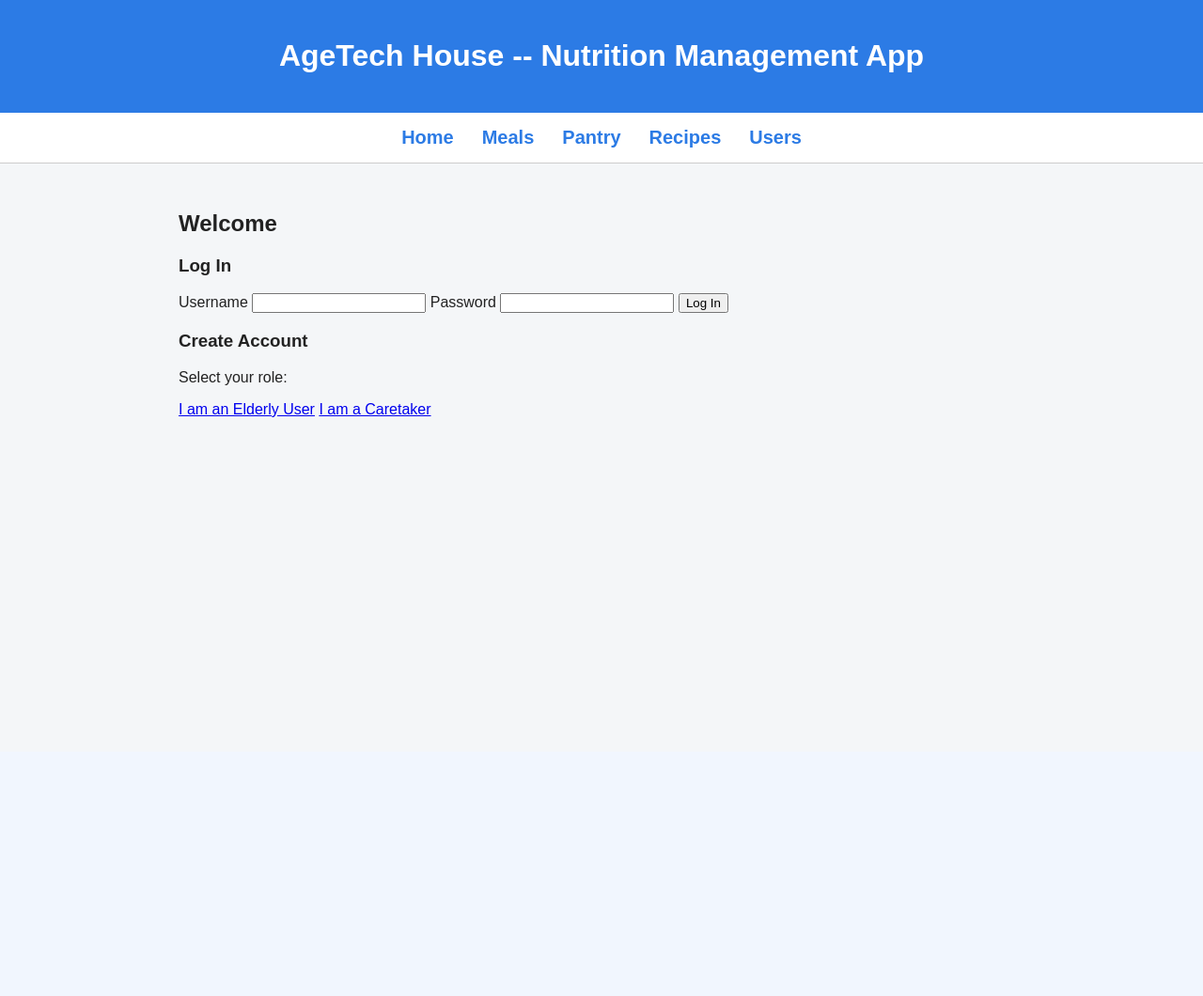
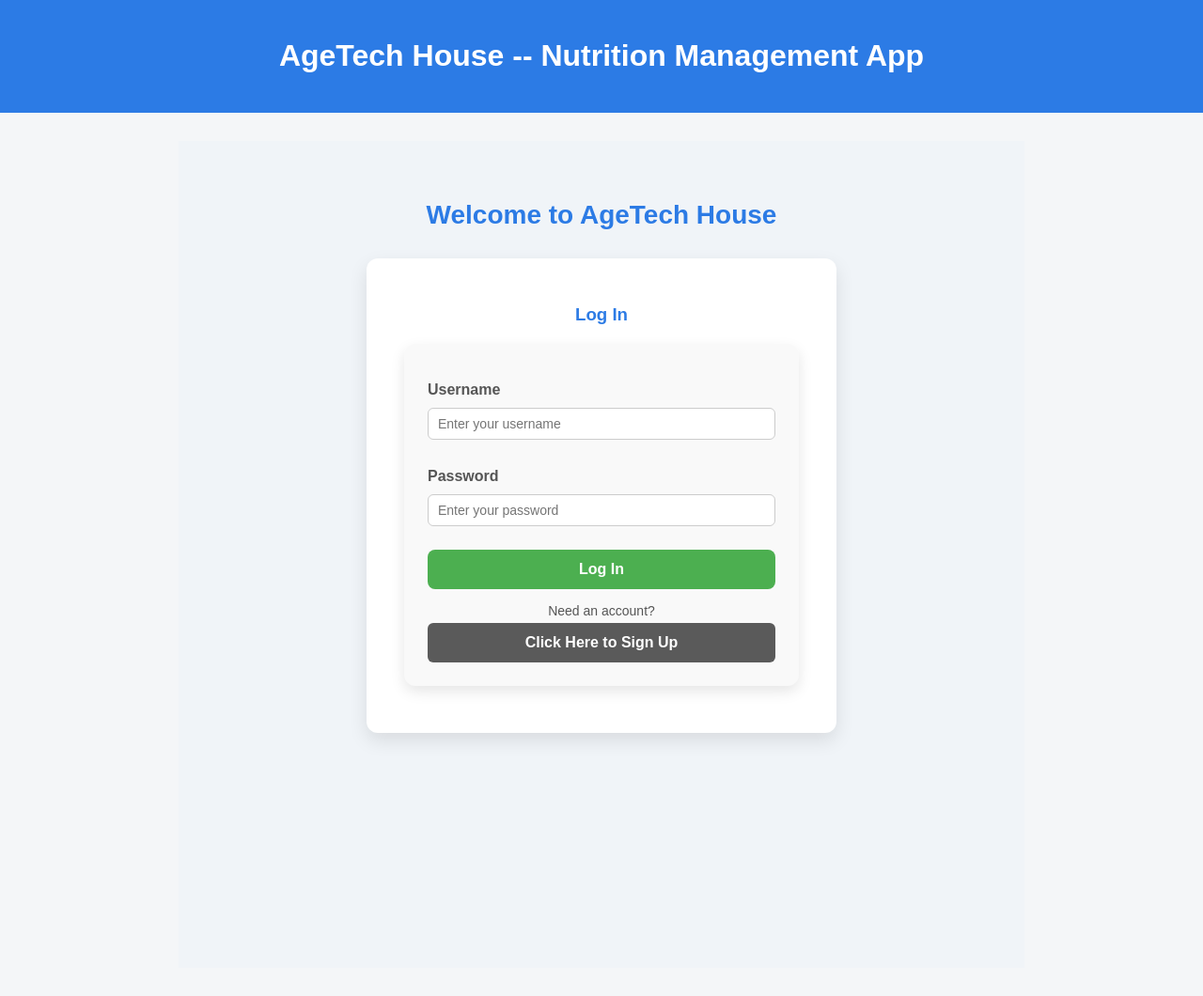
Before and after one commit to jvanalbert/AgeTech---Nutrition-Management, a Flask app: page /login in a window 1280 px wide. Shown: the whole page at 94% size. Before the commit the page ends 444 px from the top, so only its background shows below. Run offline with Flask 3, Linux system fonts and the light colour scheme.

Commit message:
Updated login and registration pages

```diff
--- a/app.py
+++ b/app.py
@@ -413,6 +413,13 @@ def recipes():
 
     return render_template("recipes.html", recipes=recipes)
 
+@app.route("/register")
+def register():
+    """
+    Display the role selection page where user chooses Elderly or Caretaker.
+    """
+    return render_template("register.html")
+
 @app.route("/settings", methods=["GET", "POST"])
 def settings():
     if not session.get("user"):
--- /dev/null
+++ b/static/login.css
@@ -0,0 +1,170 @@
+/* Hide navbar and extra headers on login page */
+.login-page nav,
+.login-page .header-extra {
+    display: none;
+}
+
+/* Center the login container */
+.login-page {
+    display: flex;
+    flex-direction: column;
+    align-items: center;
+    min-height: 100vh;
+    padding: 40px 20px;
+    background-color: #f0f4f8;
+}
+
+.login-title {
+    color: #2c7be5;
+    margin-bottom: 30px;
+    text-align: center;
+    font-size: 28px;
+}
+
+/* Container holding the auth box */
+.auth-container {
+    display: flex;
+    justify-content: center;
+    align-items: flex-start;
+    flex-wrap: wrap;
+}
+
+/* Individual card box */
+.auth-box {
+    background: white;
+    padding: 30px 40px;
+    border-radius: 12px;
+    box-shadow: 0 8px 20px rgba(0,0,0,0.1);
+    width: 500px;
+    text-align: center;
+    box-sizing: border-box; /* ensures padding doesn't add width */
+}
+
+/* Headings inside the box */
+.auth-box h3 {
+    color: #2c7be5;
+    margin-bottom: 20px;
+}
+
+/* Form labels and inputs */
+.auth-box label {
+    display: block;
+    text-align: left;
+    margin-bottom: 5px;
+    font-weight: 600;
+    color: #555;
+}
+
+.auth-box input {
+    width: 100%;
+    padding: 10px;
+    margin-bottom: 15px;
+    border: 1px solid #ccc;
+    border-radius: 6px;
+    font-size: 14px;
+    box-sizing: border-box; /* ensures padding doesn't add width */
+}
+
+/* Wrap buttons in a container to unify width */
+.button-group {
+    width: 100%;
+}
+
+/* Login and signup buttons styled consistently */
+.auth-box button,
+.auth-box .signup-btn {
+    display: block;
+    width: 100%;
+    padding: 12px;
+    border: none;
+    border-radius: 6px;
+    font-size: 16px;
+    font-weight: 600;
+    cursor: pointer;
+    text-align: center;
+    line-height: normal;
+    box-sizing: border-box; /* ensures padding doesn't add width */
+    transition: background 0.3s;
+}
+
+/* Login button style */
+.auth-box button {
+    background-color: #2c7be5;
+    color: white;
+    margin-bottom: 10px; /* spacing to signup button */
+}
+
+.auth-box button:hover {
+    background-color: #1a5dc9;
+}
+
+/* Signup button style */
+.auth-box .signup-btn {
+    background-color: #5a5a5a;
+    color: white;
+    text-decoration: none; /* if it's a link */
+}
+
+.auth-box .signup-btn:hover {
+    background-color: #333;
+}
+
+/* Signup text above button */
+.signup-text {
+    margin: 15px 0 5px;
+    color: #555;
+    font-size: 14px;
+}
+
+/* Responsive adjustments */
+@media (max-width: 700px) {
+    .auth-container {
+        flex-direction: column;
+        gap: 20px;
+    }
+}
+
+/* Ensure buttons in button-group are spaced vertically */
+.button-group .signup-btn {
+    display: block;
+    width: 100%;
+    padding: 12px;
+    border: none;
+    border-radius: 6px;
+    font-size: 16px;
+    font-weight: 600;
+    cursor: pointer;
+    text-align: center;
+    line-height: normal;
+    box-sizing: border-box;
+    transition: background 0.3s;
+
+    margin-bottom: 15px; /* <-- space between buttons */
+}
+
+/* Remove bottom margin on last button to avoid extra space */
+.button-group .signup-btn:last-child {
+    margin-bottom: 0;
+}
+
+.back-container {
+    width: 100%;
+    text-align: left; /* align to left side of card */
+    margin-bottom: 20px; /* spacing from the form/card content */
+}
+
+.back-btn {
+    background-color: #ccc;
+    color: #333;
+    border: none;
+    border-radius: 6px;
+    padding: 10px 15px;
+    font-size: 14px;
+    cursor: pointer;
+    transition: background 0.3s;
+}
+
+.back-btn:hover {
+    background-color: #aaa;
+    color: white;
+}
--- /dev/null
+++ b/static/register_caretaker.css
@@ -0,0 +1,91 @@
+  /* Form container */
+  form {
+    max-width: 700px;
+    margin: 20px auto;
+    padding: 25px;
+    background-color: #f9f9f9;
+    border-radius: 12px;
+    box-shadow: 0 6px 15px rgba(0,0,0,0.1);
+    font-family: Arial, sans-serif;
+  }
+
+  h2 {
+    text-align: center;
+    color: #333;
+    margin-bottom: 25px;
+  }
+
+  fieldset {
+    border: 1px solid #ccc;
+    border-radius: 8px;
+    padding: 20px 15px 15px 15px;
+    margin-bottom: 40px;
+  }
+
+  legend {
+    font-weight: bold;
+    padding: 0 10px;
+    color: #555;
+  }
+
+  label {
+    display: block;
+    margin-top: 15px;
+    font-weight: 500;
+    color: #333;
+  }
+
+  input[type="text"],
+  input[type="number"],
+  input[type="email"],
+  input[type="password"],
+  input[type="range"] {
+    width: 100%;
+    padding: 8px 10px;
+    margin-top: 5px;
+    border-radius: 6px;
+    border: 1px solid #ccc;
+    box-sizing: border-box;
+  }
+
+  input[type="range"] {
+    padding: 0;
+  }
+
+  /* Checkbox layout */
+  fieldset p {
+    margin-top: 15px;
+    font-weight: 500;
+  }
+
+  fieldset label input[type="checkbox"] {
+    margin-right: 8px;
+  }
+
+  button[type="submit"] {
+    display: block;
+    width: 100%;
+    padding: 12px;
+    background-color: #4CAF50;
+    color: white;
+    font-size: 16px;
+    border: none;
+    border-radius: 8px;
+    cursor: pointer;
+    margin-top: 10px;
+    transition: background-color 0.3s ease;
+  }
+
+  button[type="submit"]:hover {
+    background-color: #45a049;
+  }
+
+  .select {
+    width: 100%;
+    padding: 8px 10px;
+    margin-top: 5px;
+    border-radius: 6px;
+    border: 1px solid #ccc;
+    box-sizing: border-box;
+    font-size: 15px;
+  }
--- /dev/null
+++ b/static/register_elderly.css
@@ -0,0 +1,81 @@
+  /* Form container */
+  form {
+    max-width: 700px;
+    margin: 20px auto;
+    padding: 25px;
+    background-color: #f9f9f9;
+    border-radius: 12px;
+    box-shadow: 0 6px 15px rgba(0,0,0,0.1);
+    font-family: Arial, sans-serif;
+  }
+
+  h2 {
+    text-align: center;
+    color: #333;
+    margin-bottom: 25px;
+  }
+
+  fieldset {
+    border: 1px solid #ccc;
+    border-radius: 8px;
+    padding: 20px 15px 15px 15px;
+    margin-bottom: 40px;
+  }
+
+  legend {
+    font-weight: bold;
+    padding: 0 10px;
+    color: #555;
+  }
+
+  label {
+    display: block;
+    margin-top: 15px;
+    font-weight: 500;
+    color: #333;
+  }
+
+  input[type="text"],
+  input[type="number"],
+  input[type="email"],
+  input[type="password"],
+  input[type="range"] {
+    width: 100%;
+    padding: 8px 10px;
+    margin-top: 5px;
+    border-radius: 6px;
+    border: 1px solid #ccc;
+    box-sizing: border-box;
+  }
+
+  input[type="range"] {
+    padding: 0;
+  }
+
+  /* Checkbox layout */
+  fieldset p {
+    margin-top: 15px;
+    font-weight: 500;
+  }
+
+  fieldset label input[type="checkbox"] {
+    margin-right: 8px;
+  }
+
+  button[type="submit"] {
+    display: block;
+    width: 100%;
+    padding: 12px;
+    background-color: #4CAF50;
+    color: white;
+    font-size: 16px;
+    border: none;
+    border-radius: 8px;
+    cursor: pointer;
+    margin-top: 10px;
+    transition: background-color 0.3s ease;
+  }
+
+  button[type="submit"]:hover {
+    background-color: #45a049;
+  }
--- a/templates/base.html
+++ b/templates/base.html
@@ -5,6 +5,9 @@
     <title>AgeTech House</title>
     <link rel="stylesheet" href="{{ url_for('static', filename='style.css') }}">
     <link rel="stylesheet" href="{{ url_for('static', filename='navbar.css') }}">
+    <link rel="stylesheet" href="{{ url_for('static', filename='login.css') }}">
+    <link rel="stylesheet" href="{{ url_for('static', filename='register_elderly.css') }}">
+    <link rel="stylesheet" href="{{ url_for('static', filename='register_caretaker.css') }}">
 </head>
 <body>
 
@@ -12,6 +15,7 @@
     <h1>AgeTech House -- Nutrition Management App</h1>
 </header>
 
+{% if session.user %}
 <nav>
     {% if session.user %}
     <button onclick="window.history.back()" class="nav-btn back-btn">← Back</button>
@@ -25,7 +29,6 @@
         <a href="/users">Users</a>
     </div>
 
-    {% if session.user %}
     <div class="nav-right">
         <div class="profile-dropdown">
             <button id="profile-icon" class="profile-icon">👤</button>
@@ -37,8 +40,8 @@
             </div>
         </div>
     </div>
-    {% endif %}
 </nav>
+{% endif %}
 
 <div class="container">
     {% block content %}{% endblock %}
--- a/templates/login.html
+++ b/templates/login.html
@@ -1,7 +1,12 @@
 {% extends "base.html" %}
 
+{% block head %}
+<link rel="stylesheet" href="{{ url_for('static', filename='login.css') }}">
+{% endblock %}
+
 {% block content %}
-<h2>Welcome</h2>
+<div class="login-page">
+    <h2 class="login-title">Welcome to AgeTech House</h2>
 
     <div class="auth-container">
 
@@ -9,21 +14,19 @@
           <h3>Log In</h3>
           <form method="POST" action="/login">
               <label>Username</label>
-      <input type="text" name="username" required>
+              <input type="text" name="username" placeholder="Enter your username" required>
 
               <label>Password</label>
-      <input type="password" name="password" required>
+              <input type="password" name="password" placeholder="Enter your password" required>
 
+              <div class="button-group">
                   <button type="submit">Log In</button>
+                  <p class="signup-text">Need an account?</p>
+                  <a href="/register" class="signup-btn">Click Here to Sign Up</a>
+              </div>
           </form>
       </div>
 
-  <div class="auth-box">
-    <h3>Create Account</h3>
-    <p>Select your role:</p>
-    <a href="/register/elderly" class="btn">I am an Elderly User</a>
-    <a href="/register/caretaker" class="btn">I am a Caretaker</a>
     </div>
-
 </div>
 {% endblock %}
```
Also changed, not shown: templates/register.html (added, +28 -0 lines), templates/register_caretaker.html (+8 -93 lines), templates/register_elderly.html (+8 -83 lines). Lines whose indentation alone changed are shown as unchanged.
